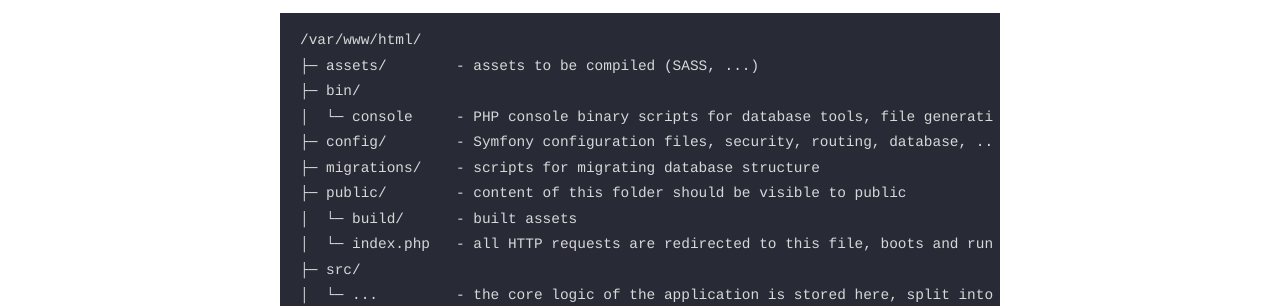
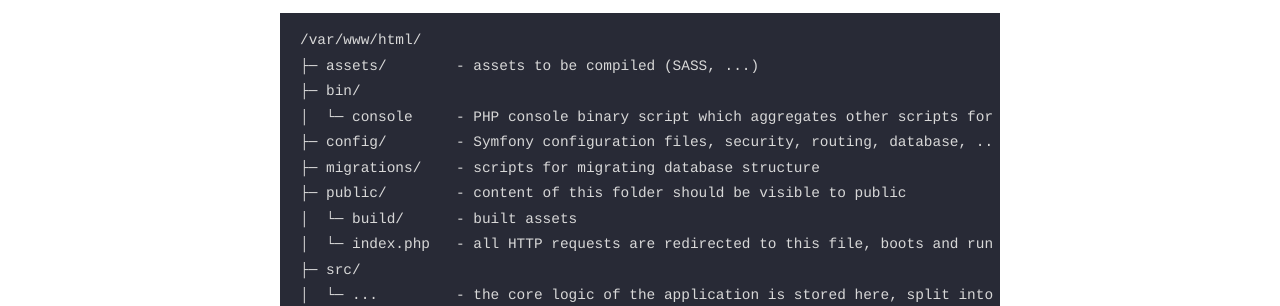
Before and after one commit to Lkopo/lkopo.github.io, a Jekyll site: the page built from _pages/symfony-01-understanding-project-structure.md, in a window 1280 px wide. Shown: the part 179-485 px from the top of the page. Built offline with Jekyll 4.4.1, drawn with Linux system fonts in a browser that asks for light colours; some of the changed text lies outside the part shown.

Commit message:
Update symfony-01-understanding-project-structure.md

```diff
--- a/_pages/symfony-01-understanding-project-structure.md
+++ b/_pages/symfony-01-understanding-project-structure.md
@@ -8,7 +8,7 @@ permalink: /tutorial/symfony/01-understanding-project-structure
 /var/www/html/
 ├─ assets/        - assets to be compiled (SASS, ...)
 ├─ bin/
-│  └─ console     - PHP console binary scripts for database tools, file generating, will be shown in exercise 03
+│  └─ console     - PHP console binary script which aggregates other scripts for database tools, file generating, will be shown in exercise 03
 ├─ config/        - Symfony configuration files, security, routing, database, ...
 ├─ migrations/    - scripts for migrating database structure
 ├─ public/        - content of this folder should be visible to public
```
